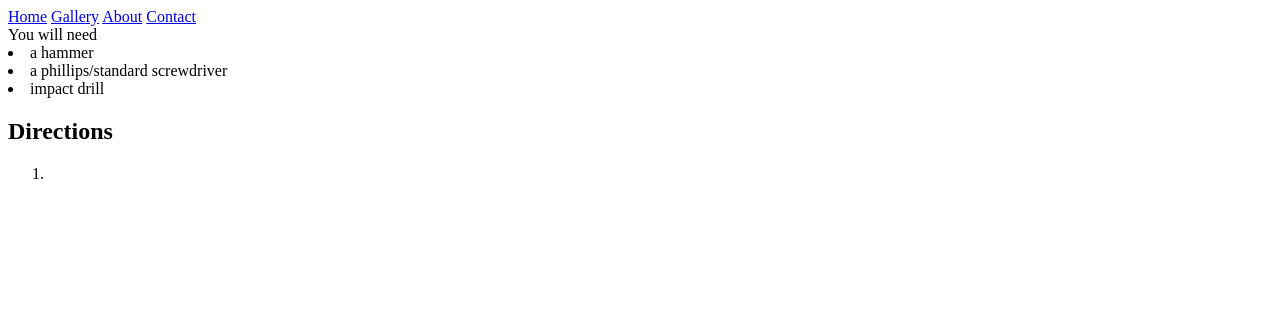
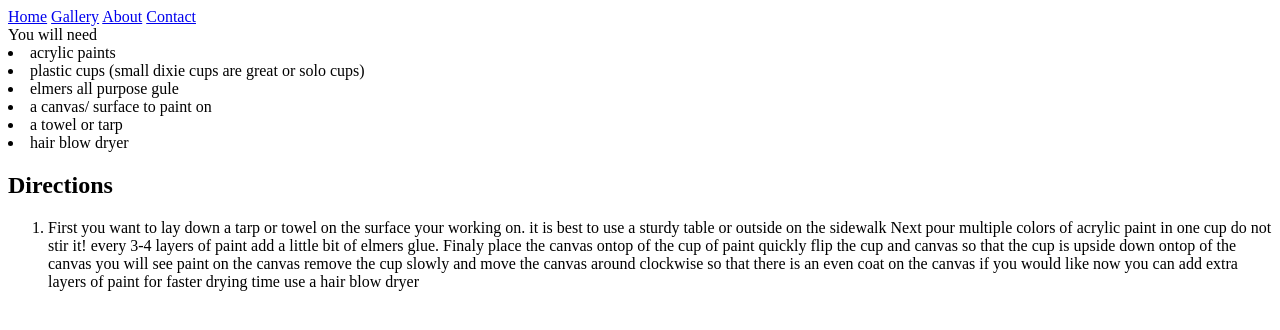
Before and after one commit to Dbuerman/web-dev-hw, a plain HTML site: page project 2/index.html in a window 1280 px wide. Drawn offline with Linux system fonts and the light colour scheme.

Commit message:
Update project 2/index.html
project 2 updated

```diff
--- a/project 2/index.html
+++ b/project 2/index.html
@@ -1,5 +1,5 @@
 <html>
-<title>How to assemble a Hoedah kiitchen island</title>
+<title>How to create an acrylic paint pour</title>
 <head>
   <style>  </style>
 <nav id="main-menu">
@@ -8,24 +8,40 @@
 <a href="#">About</a>
 <a href="#">Contact</a> </nav>
   <div id= <meta name ="description"
-  content= This is an instructional webpage to explain how to assemble a kitchen island
+  content= DIY dirty cup pour
   <meta http-equiv="author"
   content= Dakota Buerman
   <div id=
   <ul> You will need
-    <li> a hammer  </li>
-    <li> a phillips/standard screwdriver </li>
-    <li> impact drill </li>
+    <li> acrylic paints  </li>
+    <li>  plastic cups (small dixie cups are great or solo cups) </li>
+    <li> elmers all purpose gule </li>
+    <li>a canvas/ surface to paint on </li>
+    <li>a towel or tarp </li>
+    <li> hair blow dryer </li>
 
     <h2>Directions</h2>
   <ol>
-      <li>
+      <li> First you want to lay down a tarp or towel on the surface your working on.
+  it is best to use a sturdy table or outside on the sidewalk
+
+  Next pour multiple colors of acrylic paint in one cup do not stir it!
+  every 3-4 layers of paint add a little bit of elmers glue.
+
+  Finaly place the canvas ontop of the cup of paint
+  quickly flip the cup and canvas so that the cup is upside down ontop of the canvas
+  you will see paint on the canvas
+  remove the cup slowly and move the canvas around clockwise so that there is an even coat on the canvas
+
+  if you would like now you can add extra layers of paint
+  for faster drying time use a hair blow dryer </li>
+
 
 <meta charset="UTF-8"/>
 <meta name="viewport" content="width=device-width, initial-scale=1.0">
 </head>
 
   <body>
-    <!-- “My Way-Cool Awesome Site!” contents, visible to visitors. -->
+
   </body>
 </html>
```
